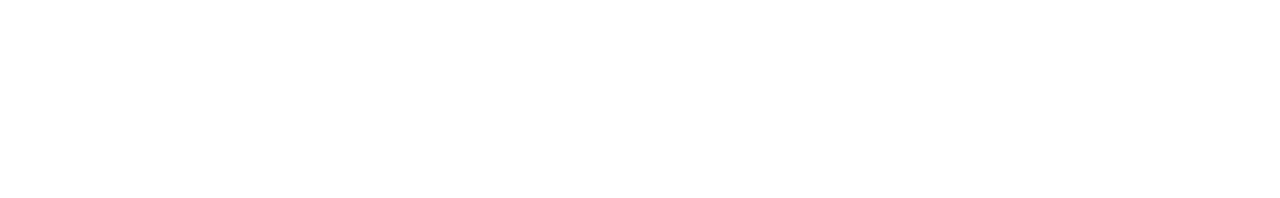
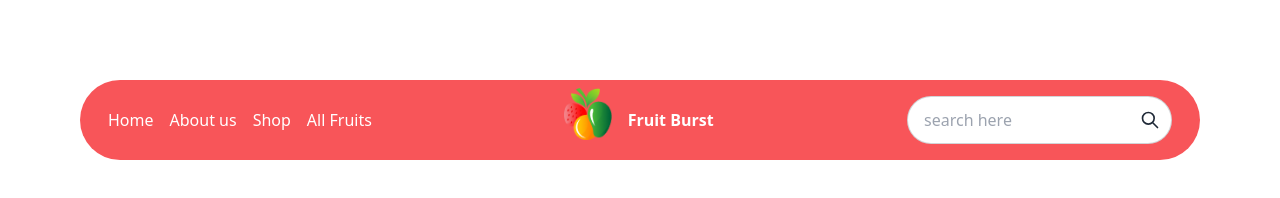
Before and after one commit to MahfuzaKhatun24/fruit-shop-assignment, a plain HTML site: page index.html in a window 1280 px wide. Drawn offline with nearby package versions, Linux system fonts and the light colour scheme.

Commit message:
finished the nzvbar

```diff
--- a/index.html
+++ b/index.html
@@ -4,12 +4,52 @@
     <meta charset="UTF-8">
     <meta name="viewport" content="width=device-width, initial-scale=1.0">
     <title>furit shop</title>
-
+    <!--tailwin and daisy ui-->
 <link href="https://cdn.jsdelivr.net/npm/daisyui@3.4.0/dist/full.css" rel="stylesheet" type="text/css" />
 <script src="https://cdn.tailwindcss.com"></script>
+<!--font awsum-->
+<script src="https://kit.fontawesome.com/b68e3a3b38.js" crossorigin="anonymous"></script>
 </head>
 
 <body>
+   <header class="mx-20">
+<!--navber start-->
+<div class="navbar items-center  flex my-20  bg-[#F85559] rounded-full">
+    <div class="navbar-start">
+      <div class="dropdown ">
+
+        <ul class="flex gap-4 items-center text-center text-white pl-5" >
+          <li><a>Home</a></li>
+          <li><a>About us</a></li>
+          <li><a>Shop</a></li>
+          <li><a>All Fruits</a></li>
+        </ul>
+      </div>
+    </div>
+    <div class="navbar-center items-center flex gap-4">
+      <div class="w-12  h-16">
+          <img src="images/logo.png" alt=""></div>
+    <div class="font-bold text-white"> <h3>Fruit Burst</h3></div>
+    </div>
+    <div class="navbar-end justify-end relative pr-5">
+
+        <input type="text" placeholder="search here"class="input input-bordered bg-white rounded-full md:w-auto
+        />
+
+        <button class="btn btn-ghost btn-circle ">
+            <svg xmlns="http://www.w3.org/2000/svg" class="h-5 w-5 absolute  mr-3" fill="none" viewBox="0 0 24 24" stroke="currentColor"><path stroke-linecap="round" stroke-linejoin="round" stroke-width="2" d="M21 21l-6-6m2-5a7 7 0 11-14 0 7 7 0 0114 0z" /></svg>
+        </button>
+
+    </div>
+  </div>
+   </header>
+
+   <main>
+
+   </main>
+   <footer>
+
+   </footer>
 
 </body>
 </html>
```
